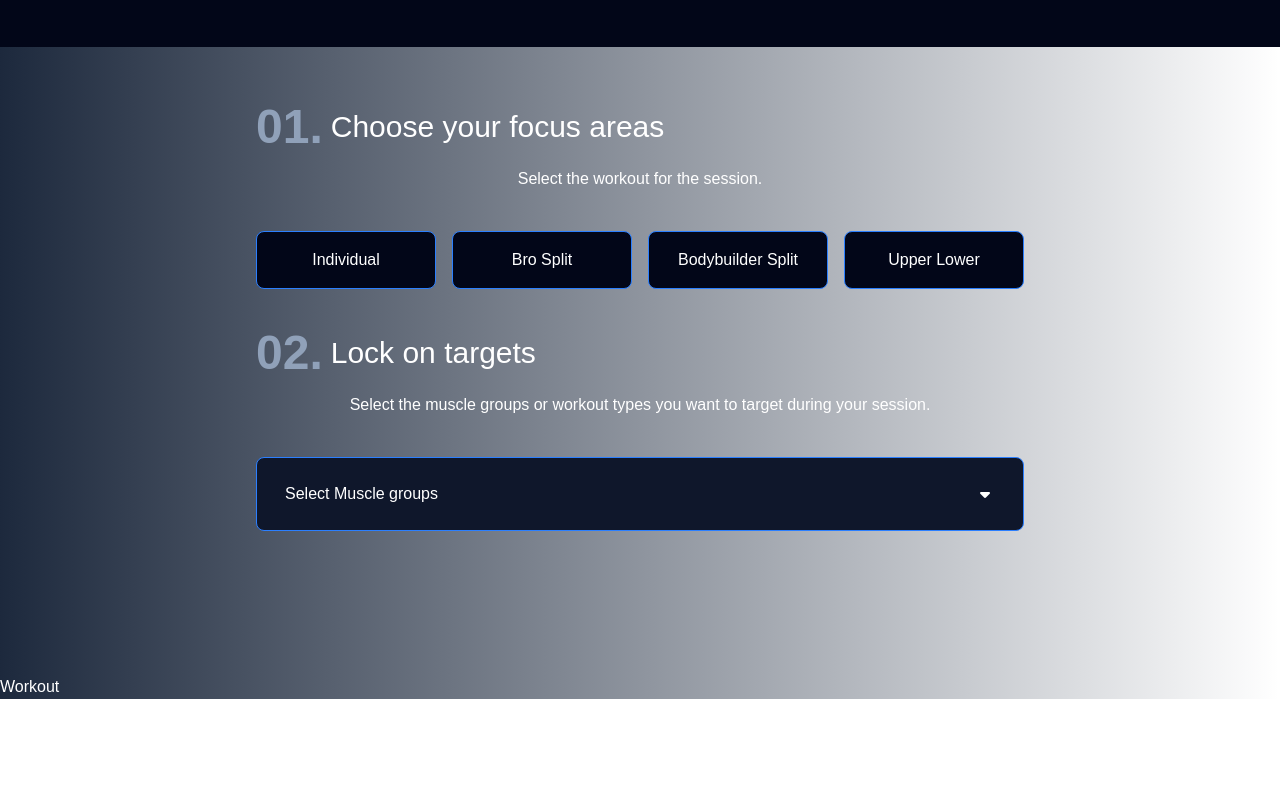
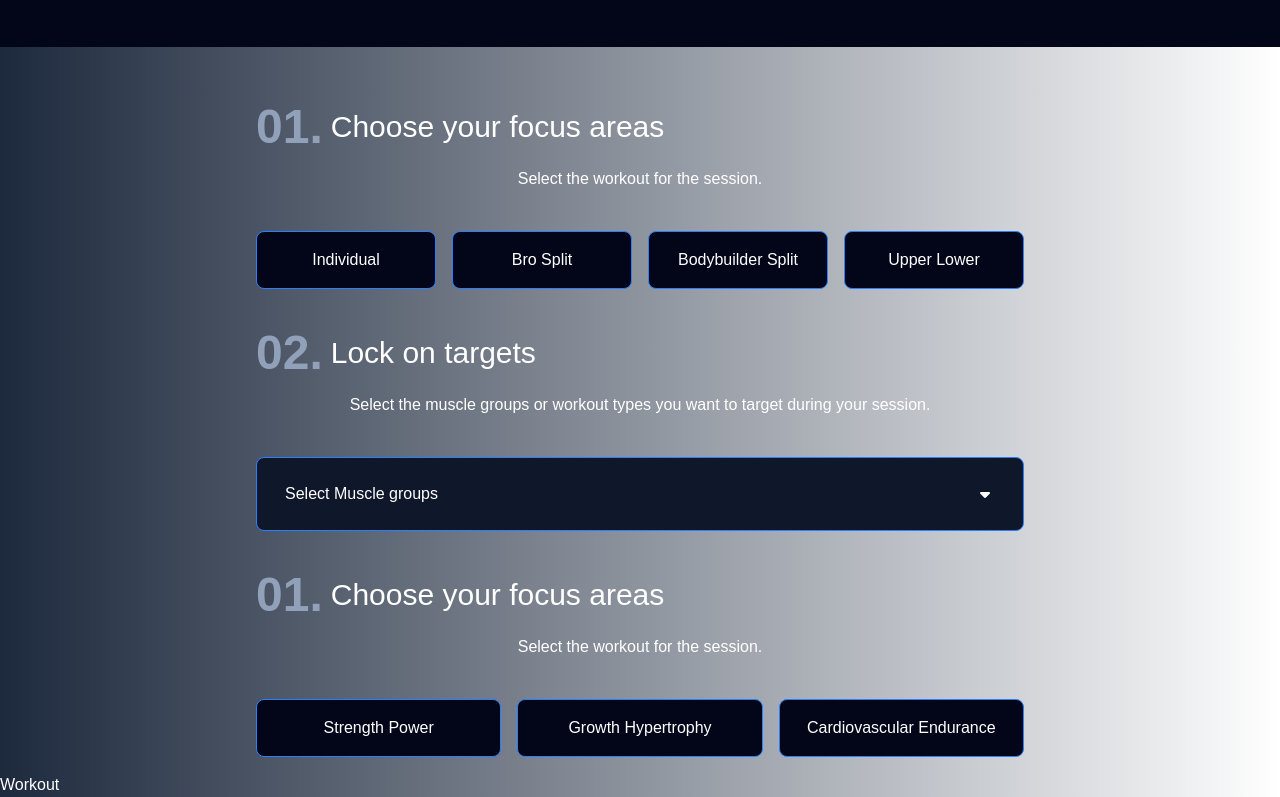
Before and after one commit to madvin/gym-app, a React (Vite) app in the folder react/: page / in a window 1280 px wide. Shown: the part 925-1722 px from the top of the page. Before the commit the page ends 1624 px from the top, so only its background shows below. Built offline with nearby package versions, Linux system fonts and the light colour scheme.

Commit message:
add the third sections to the app

```diff
--- a/react/src/components/Generator.jsx
+++ b/react/src/components/Generator.jsx
@@ -2,6 +2,7 @@ import { useState } from 'react';
 
 import SectionWrapper from './SectionWrapper';
 import { WORKOUTS } from '../utils/exercises';
+import { SCHEMES } from '../utils/exercises';
 
 function Header(props) {
 
@@ -21,6 +22,9 @@ function Header(props) {
 export default function Generator() {
 
   const [showModal, setShowModal] = useState(false);
+  const [poison, setPoison] = useState('individual');
+  const [muscles, setMuscles] = useState([]);
+  const [goals, setGoals] = useState('strength_power');
 
   function toggleModal() {
     setShowModal(!showModal);
@@ -43,6 +47,7 @@ export default function Generator() {
             )
            })}
            </div>
+
             <Header
             index={'02.'}
             title={'Lock on targets'}
@@ -58,6 +63,22 @@ export default function Generator() {
                 <div>modal</div>
                 )}
            </div>
+
+            <Header
+            index={'01.'}
+            title={'Choose your focus areas'}
+            description={'Select the workout for the session.'}
+           />
+
+           <div className='grid grid-cols-3 gap-4'>
+              {Object.keys(SCHEMES).map((scheme, schemeIndex) => {
+            return (
+              <button className='bg-slate-950 border border-blue-500 hover:bg-slate-700 text-white p-4 rounded-lg' key={schemeIndex}>
+              <p className='capitalize'>{scheme.replaceAll('_', ' ')}</p>
+              </button>
+            )
+           })}
+           </div>
         </SectionWrapper>
   );
 }
```
